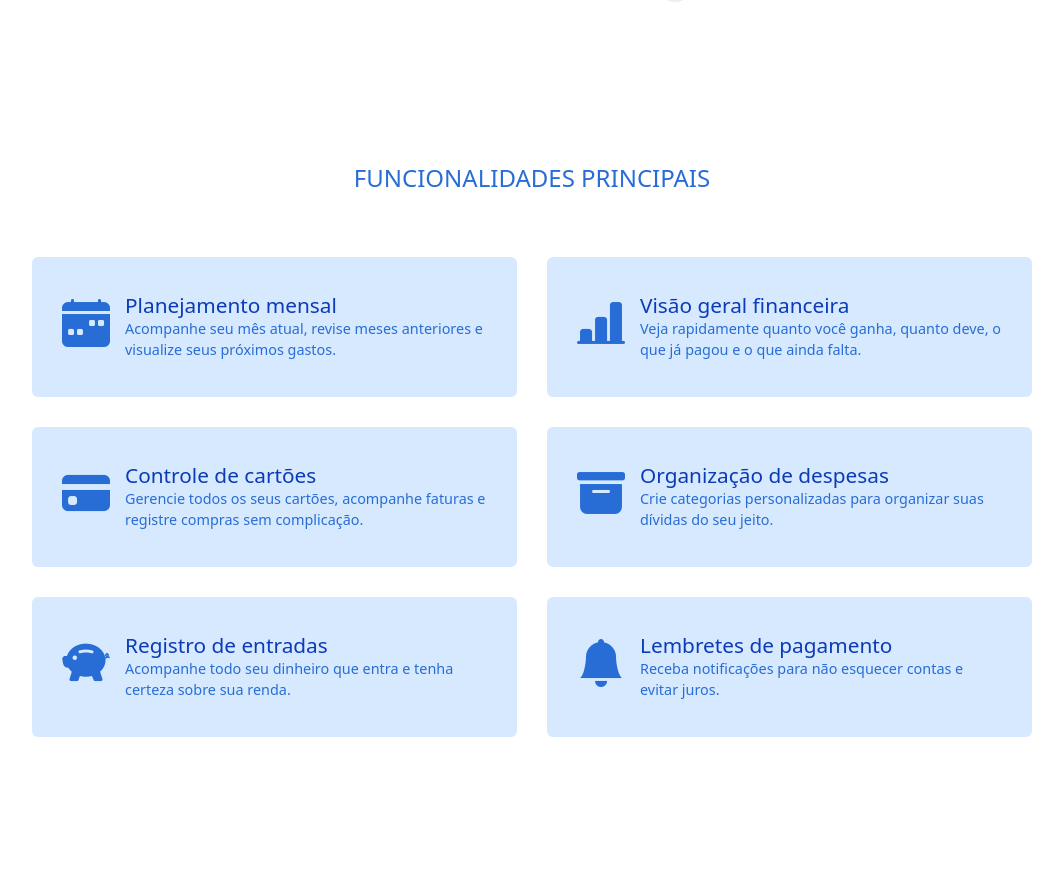
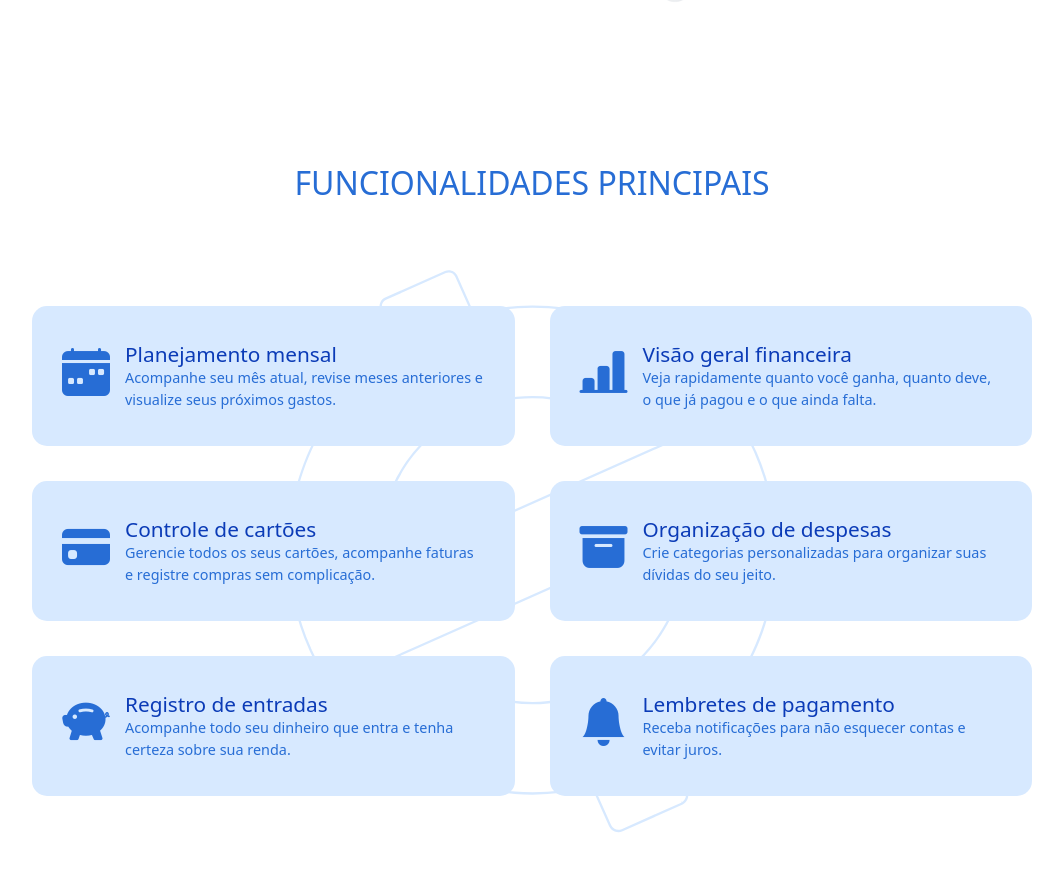
Before and after one commit to ViniciusKLima/ControleFinanceiro-WEB, a React (Vite) app: page / in a window 1280 px wide. Shown: the part 1478-2348 px from the top of the page, without its empty margins (108-1171 px from the left). Before the commit the page ends 2295 px from the top, so only its background shows below. Built offline with nearby package versions, Linux system fonts and the light colour scheme.

Commit message:
Imagem no fundo em Funcionalidades

```diff
--- a/src/Components/funcionalidades/funcionalidades.css
+++ b/src/Components/funcionalidades/funcionalidades.css
@@ -1,9 +1,9 @@
 .funcionalidades {
   padding-block: 10vh;
-  gap: 7vh;
 
   .tt-functions {
     color: var(--azul-principal);
+    font-size: 1.5rem;
   }
 
   .container-card {
@@ -12,6 +12,10 @@
     display: grid;
     grid-template-columns: repeat(2, minmax(0, 1fr));
     gap: 20px;
+    padding: 7vh 0;
+    background-repeat: no-repeat;
+    background-position: center;
+    background-size: contain;
 
     .card {
       padding: 15px 15px 35px 15px;
@@ -41,12 +45,21 @@
 }
 
 @media (min-width: 768px) {
+  .funcionalidades {
+    padding-block: 10vh;
+    gap: 5vh;
+
+    .tt-functions{
+     font-size: 2rem;
+    }
+
     .container-card {
-    gap: 30px !important;
-  }
+      gap: 35px !important;
+
       .card {
         padding: 30px 30px !important;
         gap: 15px;
+        border-radius: 15px !important;
 
         .icone-fuctions {
           font-size: 3rem !important;
@@ -61,3 +74,5 @@
         }
       }
     }
+  }
+}
--- a/src/Components/funcionalidades/funcionalidades.jsx
+++ b/src/Components/funcionalidades/funcionalidades.jsx
@@ -1,4 +1,5 @@
 import "./funcionalidades.css";
+import bg from "../../assets/logoTrace.svg";
 
 function Funcionalidades() {
   const itens = [
@@ -42,7 +43,10 @@ function Funcionalidades() {
   return (
     <section className="funcionalidades container d-flex flex-column align-items-center">
       <h4 className="tt-functions">FUNCIONALIDADES PRINCIPAIS</h4>
-      <article className="container-card row row-cols-2">
+      <article
+        className="container-card row row-cols-2"
+        style={{ backgroundImage: `url(${bg})` }}
+      >
         {itens.map((item, index) => (
           <div className="w-100 p-0 d-flex" key={index}>
             <div className="card d-flex flex-md-row align-items-md-center ">
--- a/src/Components/problemas/problemas.css
+++ b/src/Components/problemas/problemas.css
@@ -22,7 +22,7 @@
     }
 
     .txt-problema {
-      font-size: 1.1rem;
+      font-size: 1rem;
       width: 55%;
       color: var(--azul-principal);
     }
```
Also changed, not shown: src/assets/logoTrace.svg (added). Lines whose indentation alone changed are shown as unchanged.
